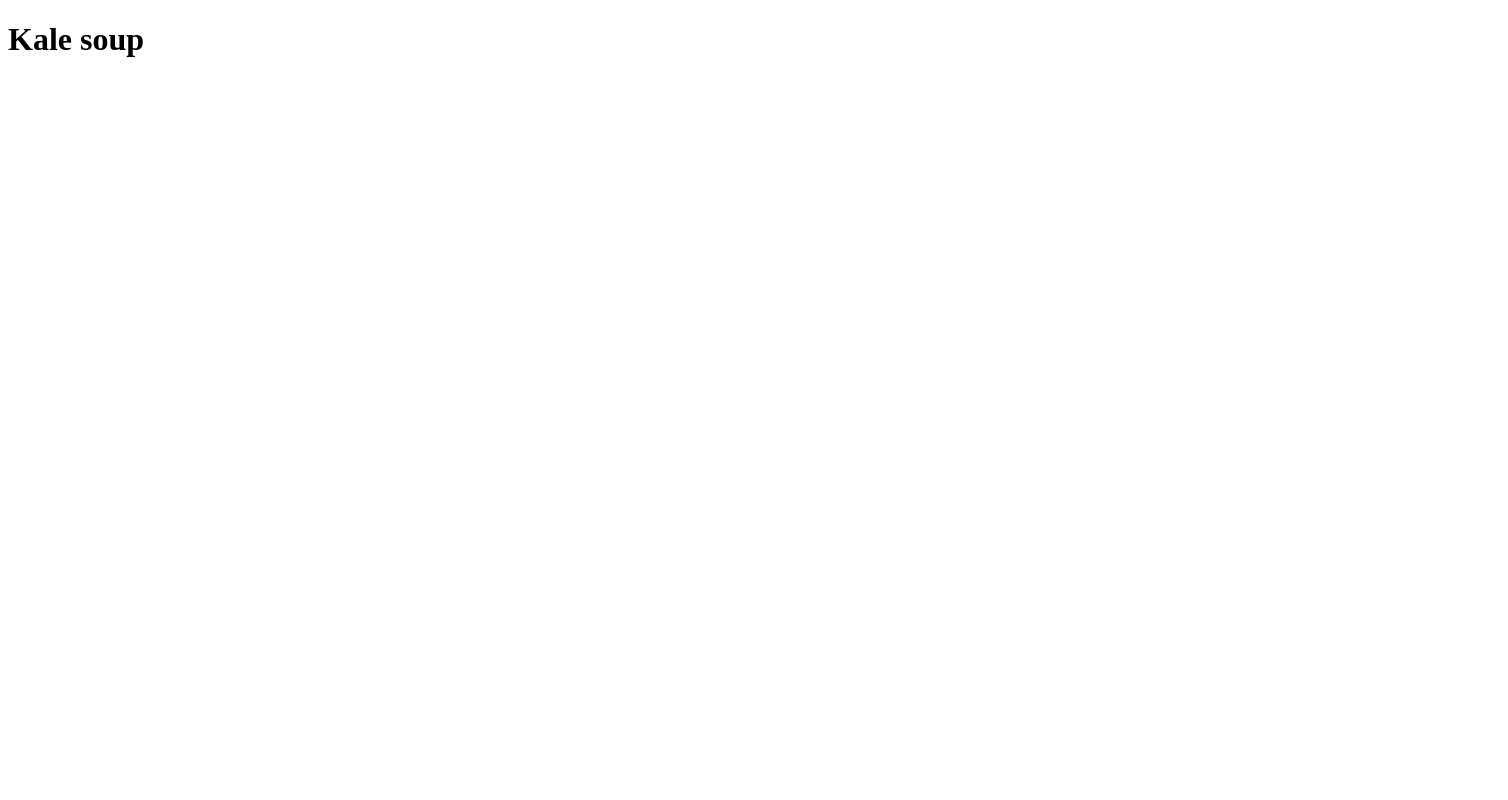
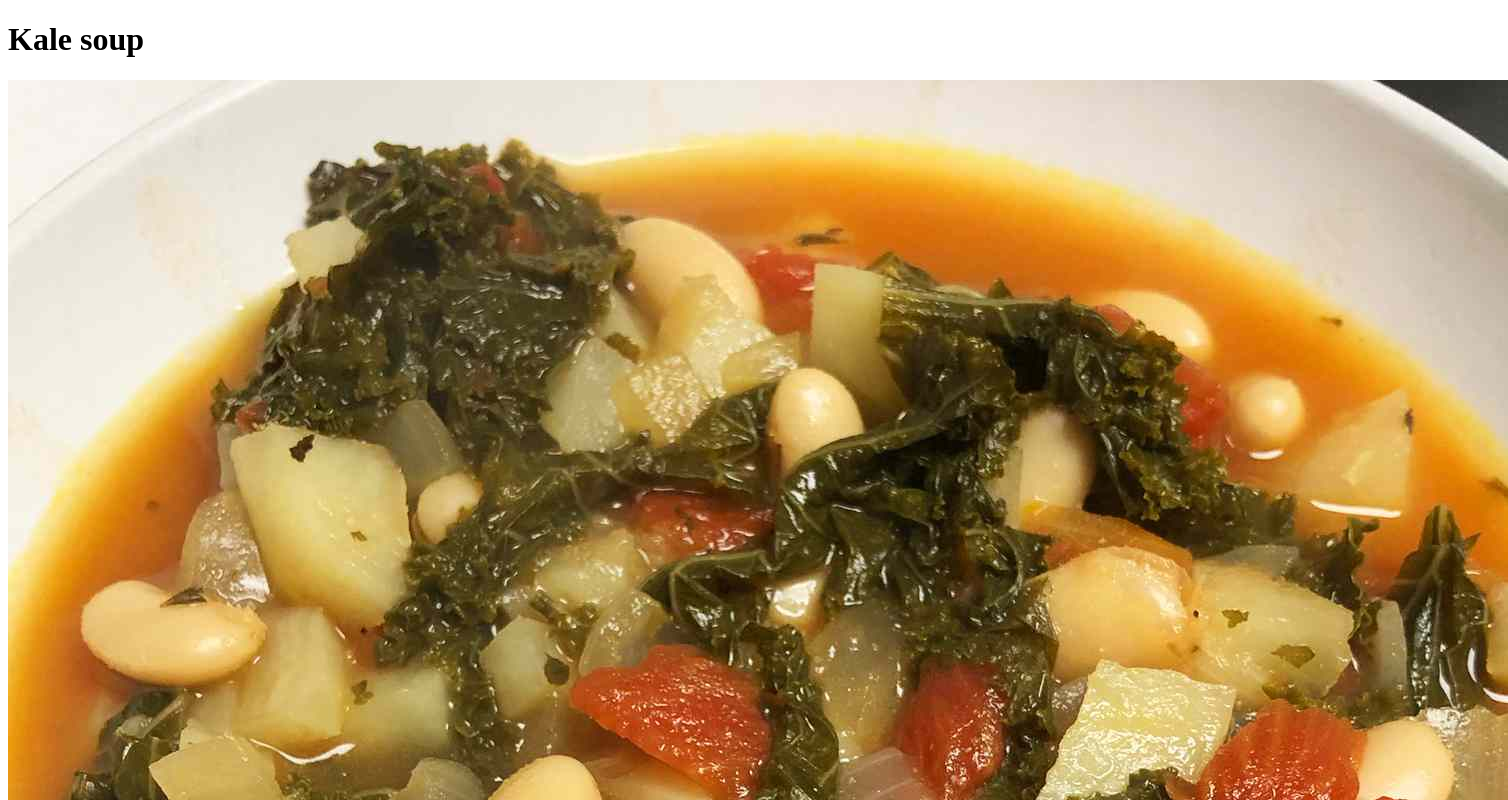
Before and after one commit to henry-levinson/odin-recipes, a plain HTML site: page recipes/kalesoup.html in a window 1280 px wide. Shown: the top 800 px of the page, 1508 px wide, since content can reach past the window. Drawn offline with Linux system fonts and the light colour scheme.

Commit message:
Create images folder and display image

```diff
--- a/recipes/kalesoup.html
+++ b/recipes/kalesoup.html
@@ -7,5 +7,6 @@
 </head>
 <body>
   <h1>Kale soup</h1>
+  <img src="/images/kalesoup.jpg" alt="Tasty looking kale soup">
 </body>
 </html>
```
Also changed, not shown: images/kalesoup.jpg (added).
